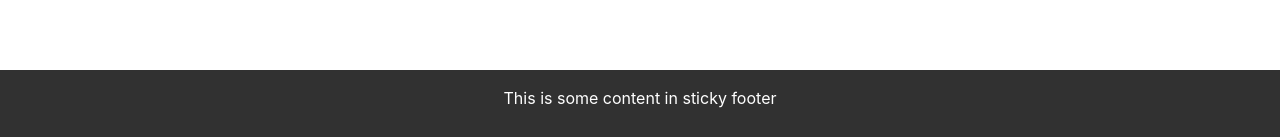
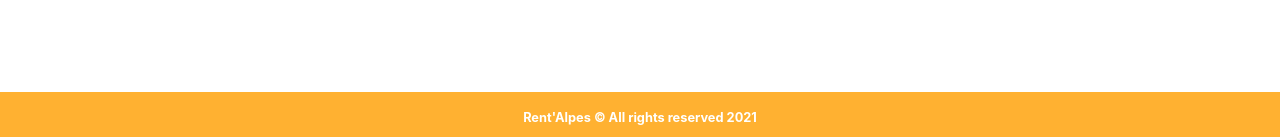
Before and after one commit to Rent-Alpes/rent-alpes, a React (Create React App) app: page /search in a window 1280 px wide. Shown: the part 660-797 px from the top of the page. Built offline with nearby package versions, Linux system fonts and the light colour scheme; no server answers.

Commit message:
added footer and text

```diff
--- a/src/App.css
+++ b/src/App.css
@@ -141,13 +141,14 @@
 .footer {
   margin-top: 1rem;
   padding: 1rem;
-  background-color: rgba(0, 0, 0, 0.808);
+  background-color: #ff9f00ce;
   position: fixed;
   color: #fff;
   bottom: 0;
   left: 0;
   text-align: center;
-  height: 70px;
+  font-size: 0.8em;
+  height: 3rem;
   width: 100%;
   z-index: 1000;
 }
--- a/src/components/Footer/Footer.js
+++ b/src/components/Footer/Footer.js
@@ -1,6 +1,8 @@
 const Footer = () => (
   <div className="footer">
-    <p>This is some content in sticky footer</p>
+    <p>
+      <strong>Rent'Alpes © All rights reserved 2021</strong>
+    </p>
   </div>
 );
 
--- a/src/components/Search/Search.js
+++ b/src/components/Search/Search.js
@@ -39,7 +39,7 @@ const Search = (props) => {
         </button>
       </div>
 
-      <div className="flex flex-wrap overflow-hidden mt-10">
+      <div className="flex flex-wrap overflow-hidden mt-10 mb-10">
         {listIsVisible
           ? properties &&
             properties.map((property) => (
```
